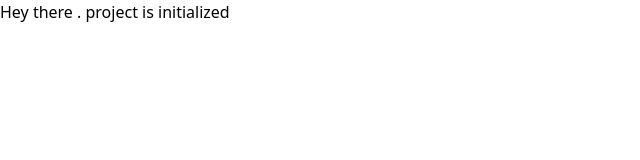
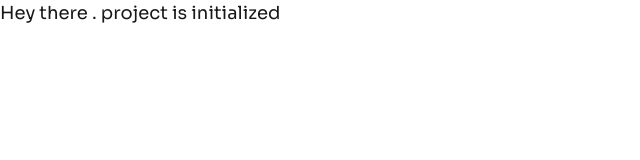
Before and after one commit to Riad45/JKM-B11-A7-Auction-gallery, a React (Vite) app: page / in a window 1280 px wide. Shown: the top 160 px of the page, without its empty margins (0-640 px from the left). Built offline with nearby package versions, Linux system fonts and the light colour scheme.

Commit message:
project setup done

```diff
--- a/index.html
+++ b/index.html
@@ -1,12 +1,21 @@
-<!doctype html>
-<html lang="en" data-theme="light" >
+<!DOCTYPE html>
+<html lang="en" data-theme="light">
   <head>
     <meta charset="UTF-8" />
     <link rel="icon" type="image/svg+xml" href="/vite.svg" />
+
+    <!-- font  -->
+
+    <link rel="preconnect" href="https://fonts.googleapis.com" />
+    <link rel="preconnect" href="https://fonts.gstatic.com" crossorigin />
+    <link
+      href="https://fonts.googleapis.com/css2?family=Poppins:ital,wght@0,100;0,200;0,300;0,400;0,500;0,600;0,700;0,800;0,900;1,100;1,200;1,300;1,400;1,500;1,600;1,700;1,800;1,900&family=Sora:wght@100..800&display=swap"
+      rel="stylesheet"
+    />
     <meta name="viewport" content="width=device-width, initial-scale=1.0" />
     <title>Vite + React</title>
   </head>
-  <body>
+  <body class="font-sora">
     <div id="root"></div>
     <script type="module" src="/src/main.jsx"></script>
   </body>
--- a/package.json
+++ b/package.json
@@ -11,6 +11,7 @@
   },
   "dependencies": {
     "@tailwindcss/vite": "^4.1.13",
+    "daisyui": "^5.1.10",
     "react": "^19.1.1",
     "react-dom": "^19.1.1",
     "tailwindcss": "^4.1.13"
--- a/src/App.css
+++ b/src/App.css
@@ -1 +1,2 @@
 @import "tailwindcss";
+@plugin "daisyui";
--- a/src/index.css
+++ b/src/index.css
@@ -0,0 +1,15 @@
+
+.font-sora{
+ font-family: "Sora", sans-serif;
+  font-optical-sizing: auto;
+  font-size: 18px;
+  font-weight: 400;
+  font-style: normal;
+}
+
+.font-poppins{
+  font-family: "Poppins", sans-serif;
+  font-weight: 500;
+  font-style: normal;
+
+}
--- a/vite.config.js
+++ b/vite.config.js
@@ -1,8 +1,7 @@
-import { defineConfig } from 'vite'
-import react from '@vitejs/plugin-react'
-import tailwindcss from '@tailwindcss/vite'
+import { defineConfig } from "vite";
+import tailwindcss from "@tailwindcss/vite";
+import react from "@vitejs/plugin-react";
 
-// https://vite.dev/config/
 export default defineConfig({
-  plugins: [react() , tailwindcss()],
-})
+  plugins: [tailwindcss(), react()],
+});
```
Also changed, not shown: 1 other file (tests, documents, lock files or other folders).
